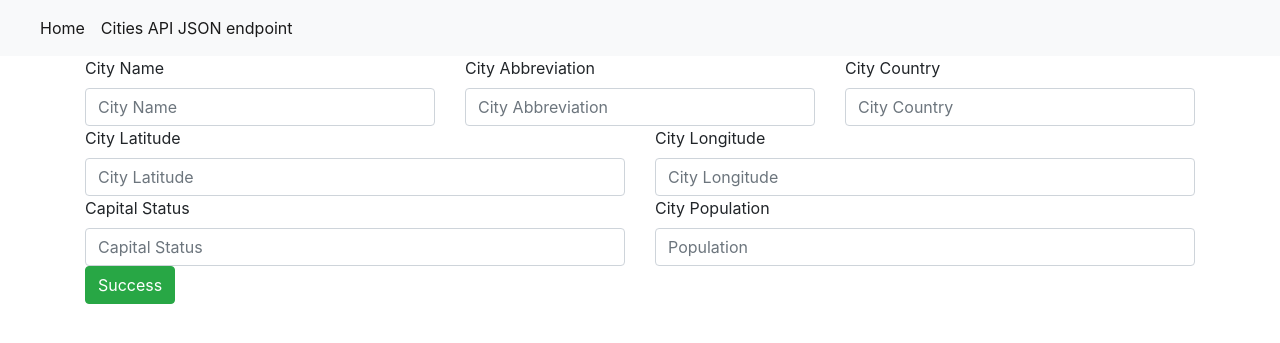
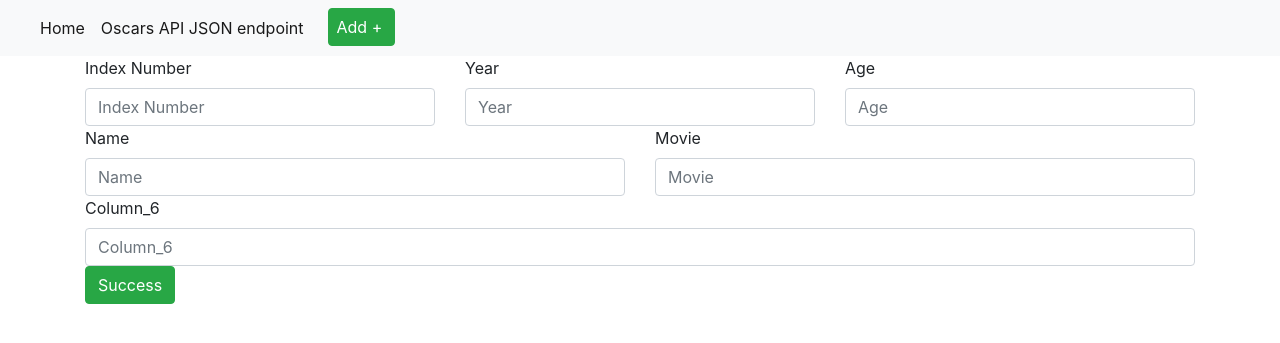
Before and after one commit to smf37/WebappP1, a Flask app: page /cities/new in a window 1280 px wide. Shown: the top 343 px of the page. Run offline with Flask 2, Linux system fonts and the light colour scheme; parts of the project's set-up code (start-up, migrations or seed data) failed here and were passed over; some libraries are stand-ins or nearby versions.

Commit message:
Task: Lesson 3 updated all HTML files

```diff
--- a/app/templates/index.html
+++ b/app/templates/index.html
@@ -14,9 +14,9 @@
     <tbody>
     {% for oscar in oscars %}
     <tr>
-        <td><a href="view/{{oscar.id}}">{{ oscar.intIndex }}</a></td>
-        <td>{{ oscar.intYear }}</td>
-        <td>{{ oscar.intAge }}</td>
+        <td><a href="view/{{oscar.id}}">{{ oscar.fldIndex }}</a></td>
+        <td>{{ oscar.fldYear }}</td>
+        <td>{{ oscar.fldAge }}</td>
         <td>{{ oscar.fldName }}</td>
         <td>{{ oscar.fldMovie }}</td>
         <td>{{ oscar.fldColumn_6 }}</td>
--- a/app/templates/layout.html
+++ b/app/templates/layout.html
@@ -31,12 +31,14 @@
   <div class="collapse navbar-collapse" id="navbarNavDropdown">
     <ul class="navbar-nav">
       <li class="nav-item active">
-        <a class="nav-link" href="#">Home <span class="sr-only">(current)</span></a>
+        <a class="nav-link" href="/">Home <span class="sr-only">(current)</span></a>
       </li>
       <li class="nav-item active">
-        <a class="nav-link" href="api/cities">Cities API JSON endpoint <span class="sr-only">(current)</span></a>
+        <a class="nav-link" href="api/v1/oscars">Oscars API JSON endpoint <span class="sr-only">(current)</span></a>
       </li>
-
+        <li class="nav-item active">
+            <a class="btn btn-success pl-2 lr-2 ml-3" href="/oscars/new">Add +<span class="sr-only">(current)</span></a>
+        </li>
     </ul>
   </div>
 </nav>
--- a/app/templates/new.html
+++ b/app/templates/new.html
@@ -1,42 +1,38 @@
 {% extends "layout.html" %}
 {% block content %}
-<form action="/cities/new" method="POST">
+<form action="/oscars/new" method="POST">
     <div class="row">
         <div class="col">
-            <label for="fldName">City Name</label>
-            <input id="fldName" type="text" class="form-control" placeholder="City Name" name="fldName">
+            <label for="fldIndex">Index Number</label>
+            <input id="fldIndex" type="text" class="form-control" placeholder="Index Number" name="fldIndex">
         </div>
         <div class="col">
-            <label for="fldAbbreviation">City Abbreviation</label>
-            <input id="fldAbbreviation" t ype="text" class="form-control" placeholder="City Abbreviation"
-                   name="fldAbbreviation">
+            <label for="fldYear">Year</label>
+            <input id="fldYear" type="text" class="form-control" placeholder="Year"
+                   name="fldYear">
         </div>
         <div class="col">
-            <label for="fldCountry">City Country</label>
-            <input id="fldCountry" type="text" class="form-control" placeholder="City Country" name="fldCountry">
+            <label for="fldAge">Age</label>
+            <input id="fldAge" type="text" class="form-control" placeholder="Age" name="fldAge">
         </div>
     </div>
 
     <div class="row">
         <div class="col">
-            <label for="fldLat">City Latitude</label>
-            <input id="fldLat" type="text" class="form-control" placeholder="City Latitude" name="fldLat">
+            <label for="fldName">Name</label>
+            <input id="fldName" type="text" class="form-control" placeholder="Name" name="fldName">
         </div>
         <div class="col">
-            <label for="fldlong">City Longitude</label>
-            <input id="fldlong" type="text" class="form-control" placeholder="City Longitude" name="fldLong">
+            <label for="fldMovie">Movie</label>
+            <input id="fldMovie" type="text" class="form-control" placeholder="Movie" name="fldMovie">
         </div>
     </div>
     <div class="row">
         <div class="col">
-            <label for="fldCapitalStatus">Capital Status</label>
+            <label for="fldColumn_6">Column_6</label>
 
-            <input id="fldCapitalStatus" type="text" class="form-control" placeholder="Capital Status "
-                   name="fldCapitalStatus">
-        </div>
-        <div class="col">
-            <label for="fldPopulation">City Population</label>
-            <input id="fldPopulation" type="text" class="form-control" placeholder="Population" name="fldPopulation">
+            <input id="fldColumn_6" type="text" class="form-control" placeholder="Column_6 "
+                   name="fldColumn_6">
         </div>
     </div>
     <button type="submit" class="btn btn-success">Success</button>
```
Also changed, not shown: app/templates/edit.html (+14 -19 lines), app/templates/view.html (+7 -7 lines).
